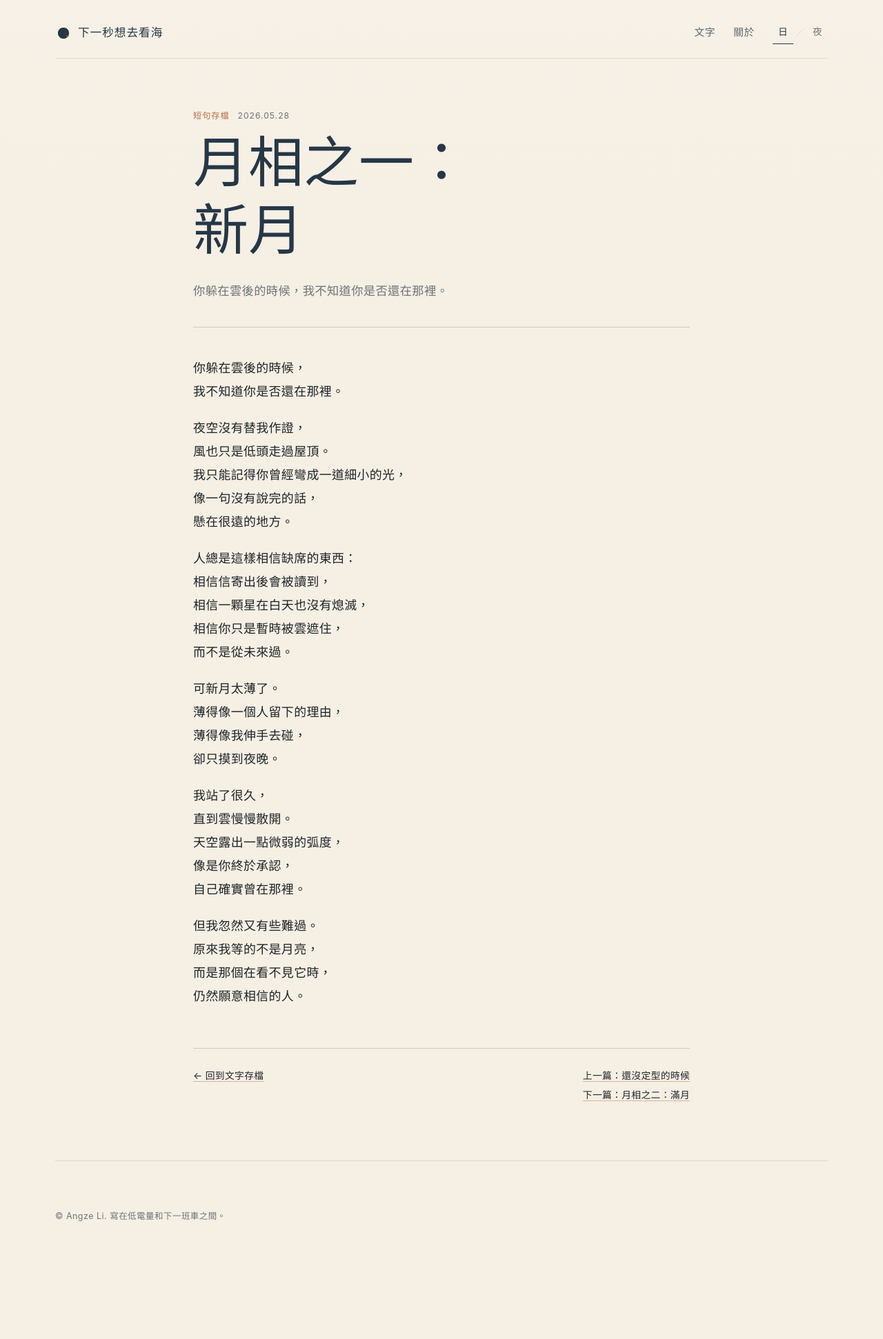
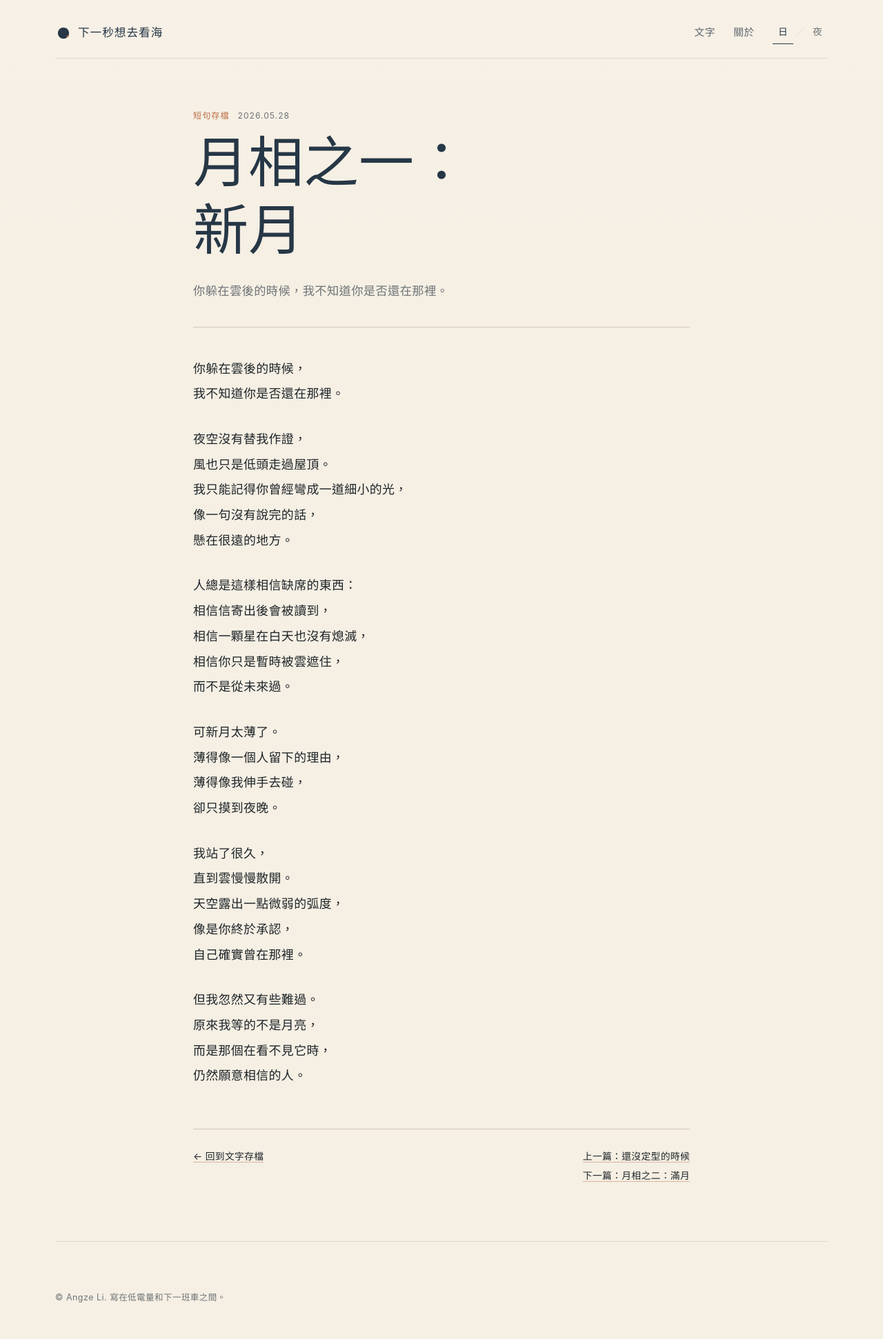
Before and after one commit to angzeli/next-second-sea, a Jekyll site: the page built from _posts/2026-05-28-moon-phases-i-new-moon.md, in a window 1280 px wide. Shown: the whole page at 69% size. Built offline with Jekyll 4.4.1, drawn with Linux system fonts in a browser that asks for light colours; before the commit the page ends 1825 px from its top, so only the background shows below that.

Commit message:
Add poem style

```diff
--- a/assets/css/style.css
+++ b/assets/css/style.css
@@ -580,6 +580,19 @@ html[data-theme="dark"] .theme-option[data-theme-choice="dark"] {
   margin: 1.05em 0;
 }
 
+.poem {
+  margin-top: 2rem;
+  line-height: 2.05;
+}
+
+.poem p {
+  margin: 0 0 1.8rem 0;
+}
+
+.poem p:last-child {
+  margin-bottom: 0;
+}
+
 .post-content img {
   display: block;
   max-width: 100%;
```
